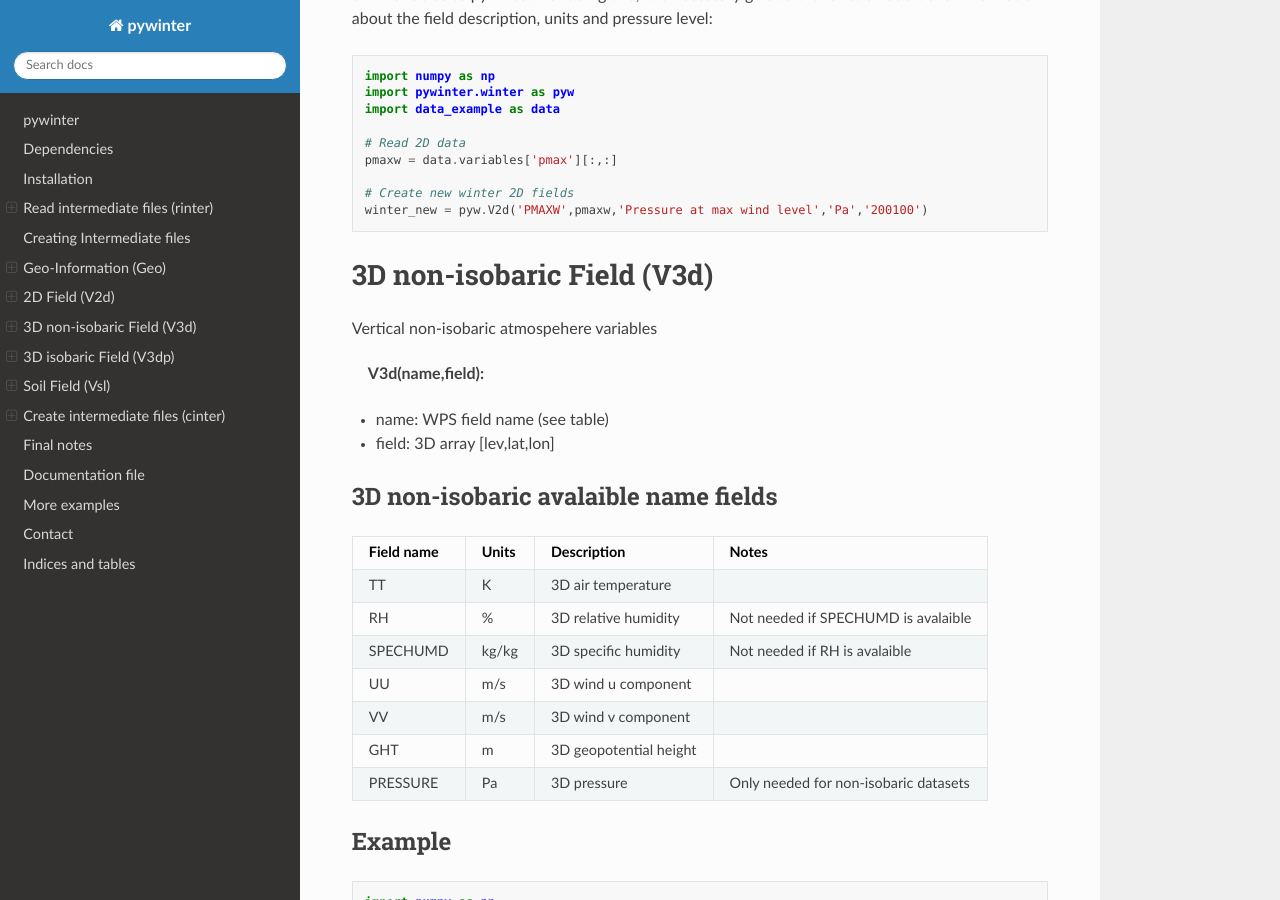
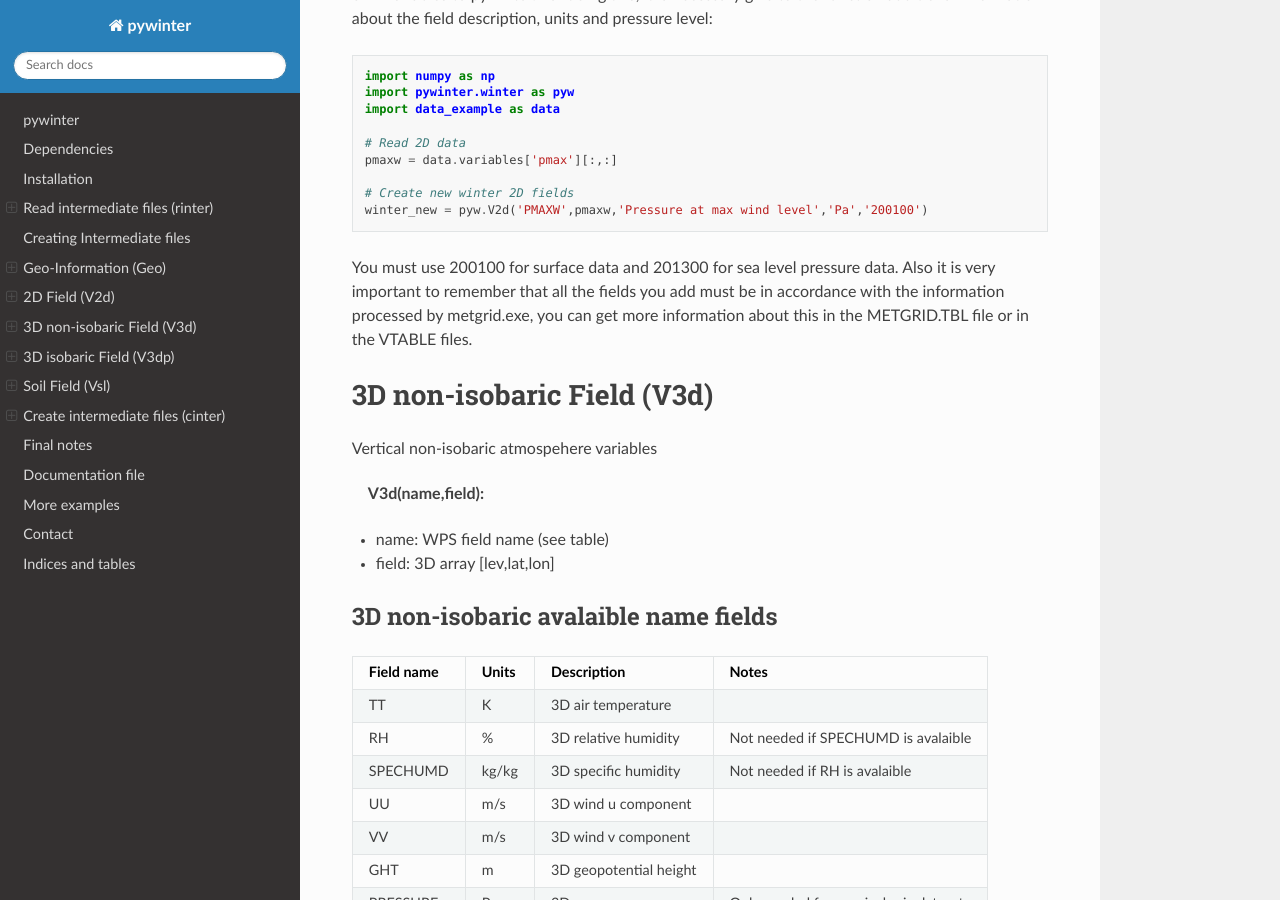
Before and after one commit to dniloash/Pywinter, a Sphinx documentation site: the page built from rtdoc/source/index.rst, in a window 1280 px wide and 900 px high, scrolled down 5403 px. Built offline with Sphinx 7.4.7 and the Read the Docs theme 2.0.0, drawn with Linux system fonts in a browser that asks for light colours.

Commit message:
Update index.rst

```diff
--- a/rtdoc/source/index.rst
+++ b/rtdoc/source/index.rst
@@ -260,6 +260,8 @@ The 2D fields listed in the Table are the most important, however exists more 2D
 	winter_new = pyw.V2d('PMAXW',pmaxw,'Pressure at max wind level','Pa','200100')
 
 
+You must use 200100 for surface data and 201300 for sea level pressure data. Also it is very important to remember that all the fields you add must be in accordance with the information processed by metgrid.exe, you can get more information about this in the METGRID.TBL file or in the VTABLE files.
+
 3D non-isobaric Field (V3d)
 ====================================
 Vertical non-isobaric atmospehere variables
```
